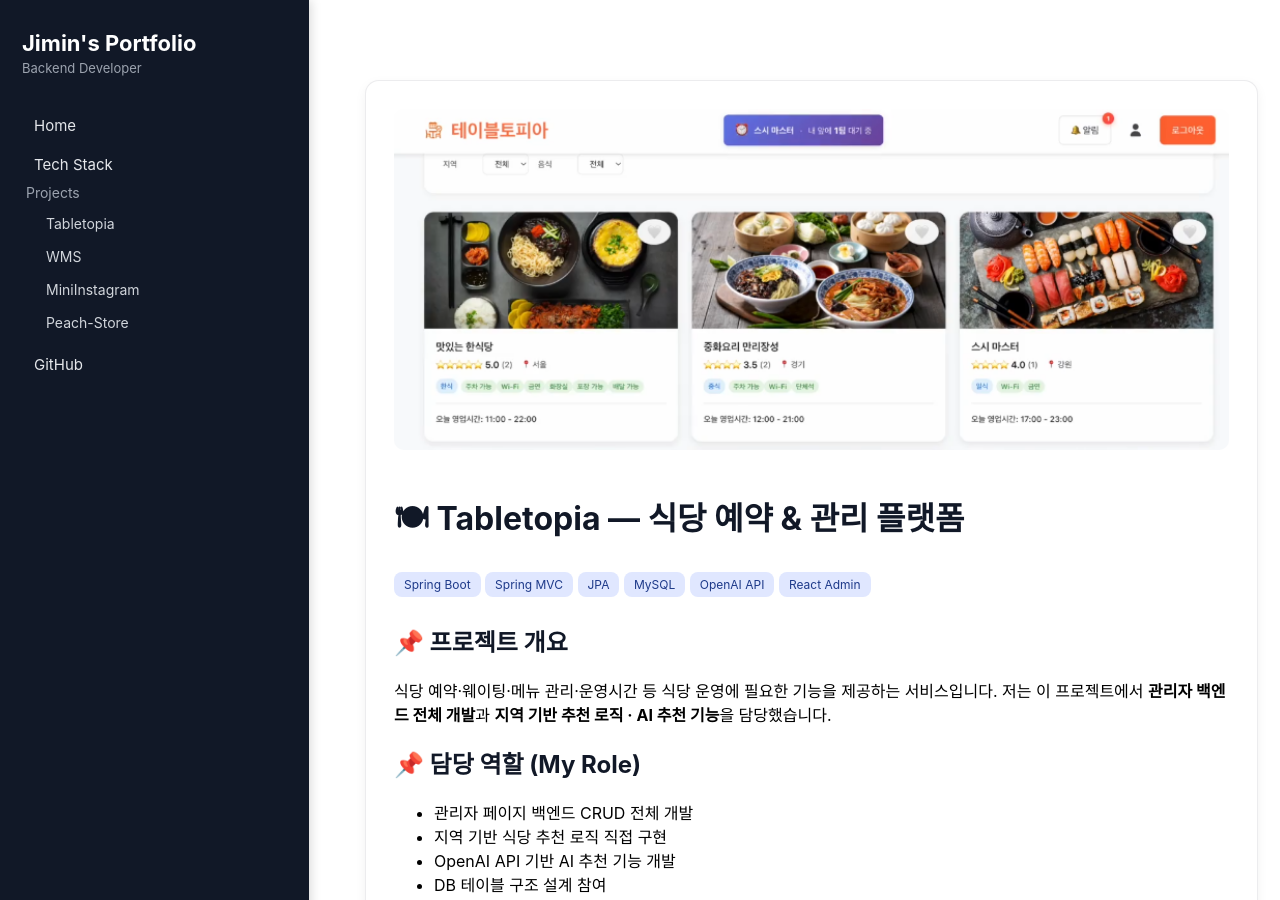
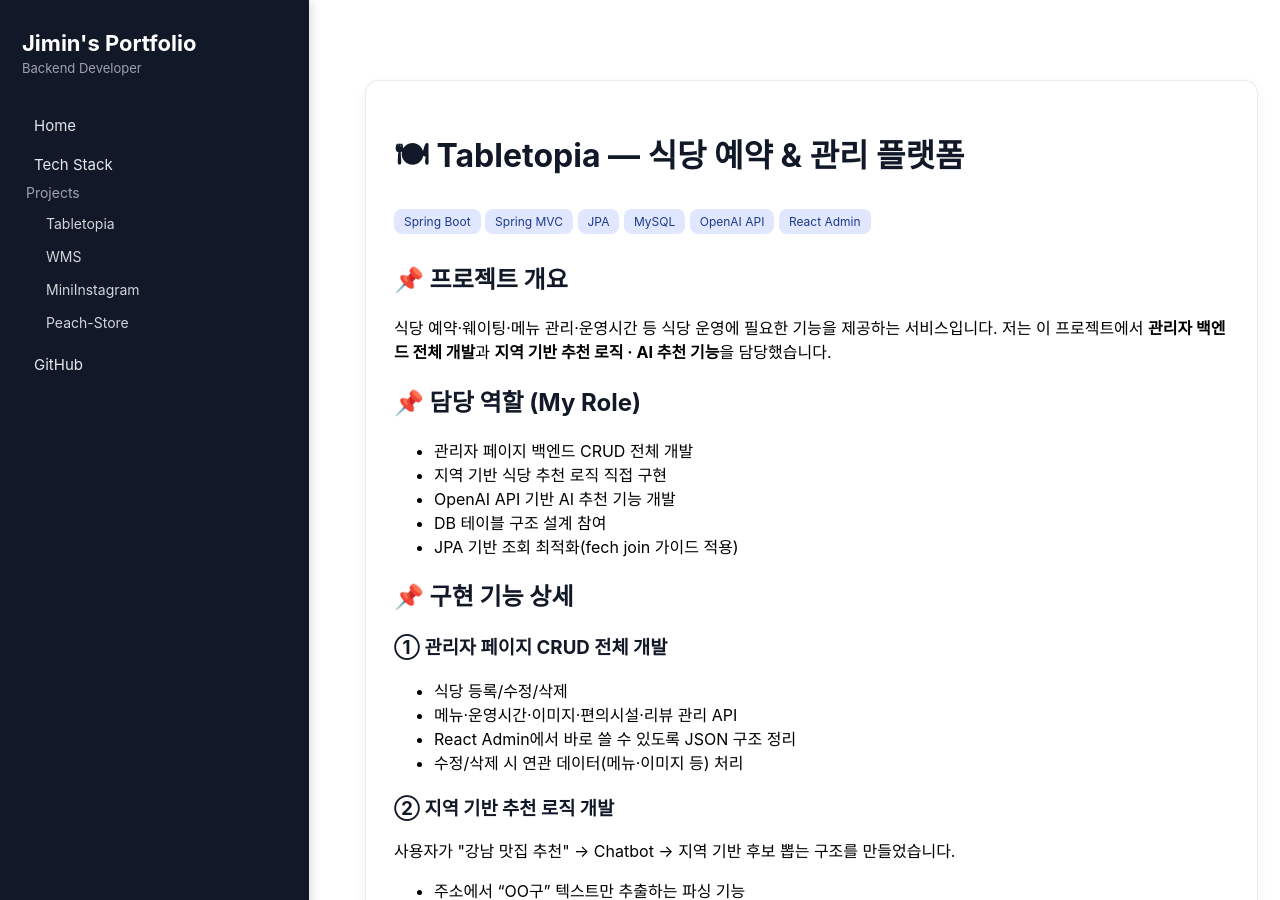
Before and after one commit to Shypanda0119/shypanda0119.github.io, a Jekyll site: the page built from projects/tabletopia.html, in a window 1280 px wide and 900 px high. Built offline with Jekyll 4.4.1, drawn with Linux system fonts in a browser that asks for light colours.

Commit message:
Update tabletopia.html

```diff
--- a/projects/tabletopia.html
+++ b/projects/tabletopia.html
@@ -4,8 +4,6 @@ layout: default
 
 <div class="page">
   <div class="project-card">
-
-    <img src="/assets/img/tabletopia.png" class="project-img">
 
     <h1>🍽 Tabletopia — 식당 예약 & 관리 플랫폼</h1>
 
```
